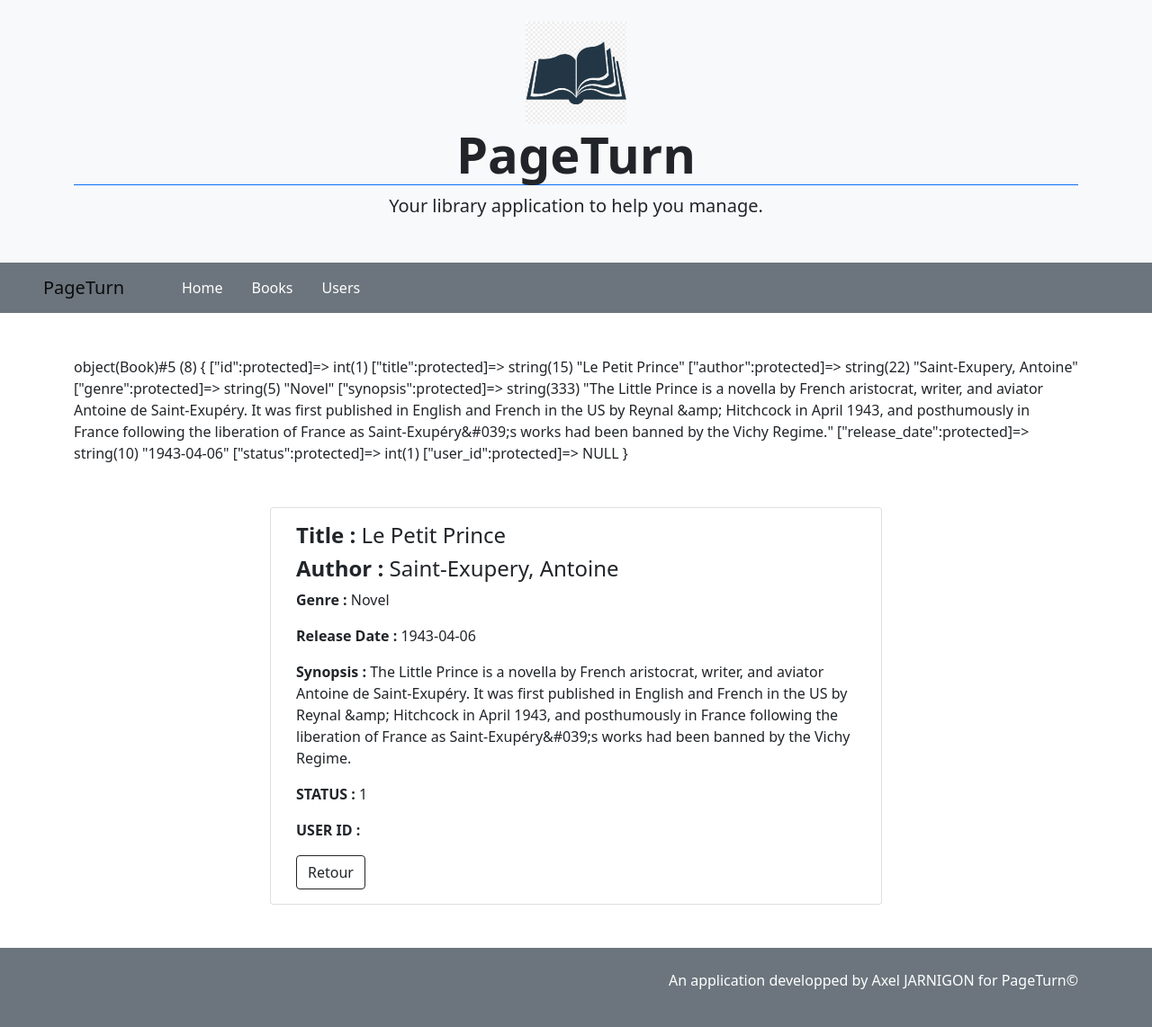
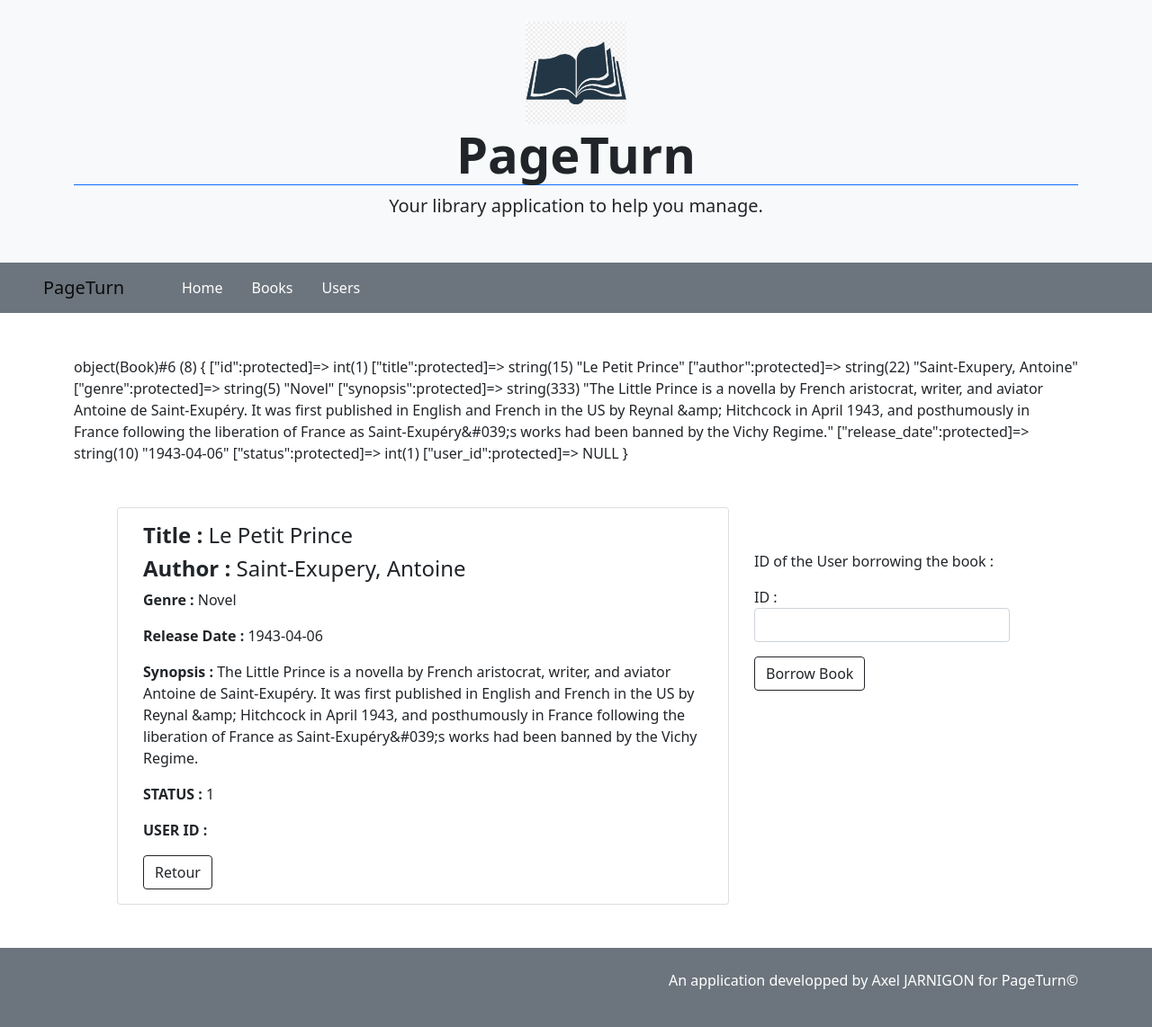
Before and after one commit to AxelJarni/PageTurn, a PHP site: page /singleBook?id=1 in a window 1280 px wide. Shown: the whole page at 90% size. Run offline with PHP 8.4, Linux system fonts and the light colour scheme; data comes from the database, SQL or seed files in the repository; some libraries are stand-ins or nearby versions.

Commit message:
can borrow and return book

```diff
--- a/singleBook.php
+++ b/singleBook.php
@@ -1,10 +1,28 @@
 <?php
 
 require "model/bookManager.php";
+require "model/UserManager.php";
 $bookModel = new BookManager();
+$userModel = new UserManager();
 $book = $bookModel->getSingleBook($_GET["id"]);
+$users = $userModel->getUsers();
 if(!$book) {
     $error = "Nous avons rencontré un problème, veuillez retourner à l'accueil.";
 }
 
+if(isset($_POST["borrow"])){
+    if($_POST["id"]){
+    $status = 0;
+    $borrowBook = $bookModel->updateBookStatus($status, $_POST["id"], $_GET["id"]);
+    header("location: books.php");
+    }
+}
+
+if(isset($_POST["return"])){
+    $status = 1;
+    $user_id = NULL;
+    $returnBook = $bookModel->updateBookStatus($status, $user_id, $_GET["id"]);
+    header("location: books.php");
+}
+
 require "view/singleBookView.php";
--- a/view/singleBookView.php
+++ b/view/singleBookView.php
@@ -18,8 +18,25 @@
         </div>
 </div>
 
+<?php if($book->getUser_id() === NULL): ?>
+<div class="mt-3 col-4 mb-2 ">
+    <form class="card-body" method="POST">
+    <div class="form-group my-3">
+        <p>ID of the User borrowing the book :</p>
+        <label>ID : </label>
+        <input name="id" value = "id" type="number" class="form-control" required="required">
+    </div>
+    <button name="borrow" type="submit" class="btn btn-outline-dark">Borrow Book</button>
+    </form>
+</div>
 
+<?php else: ?>
+<form method="POST">
+    <button name="return" type="submit" class="btn btn-outline-dark">Return Book</button>
+</form>
 
 <?php
+endif;
+
 include "layout/footer.php";
 ?>
```
